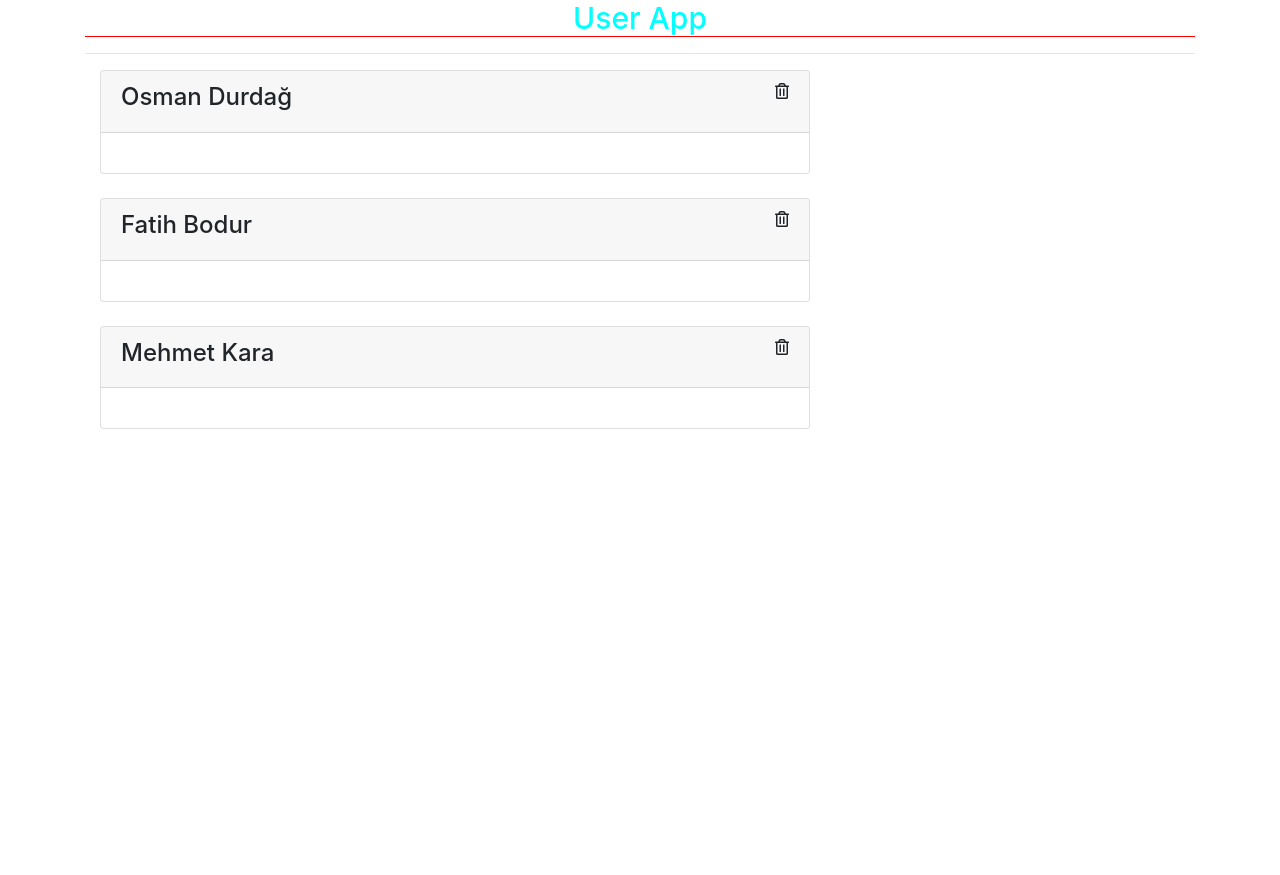
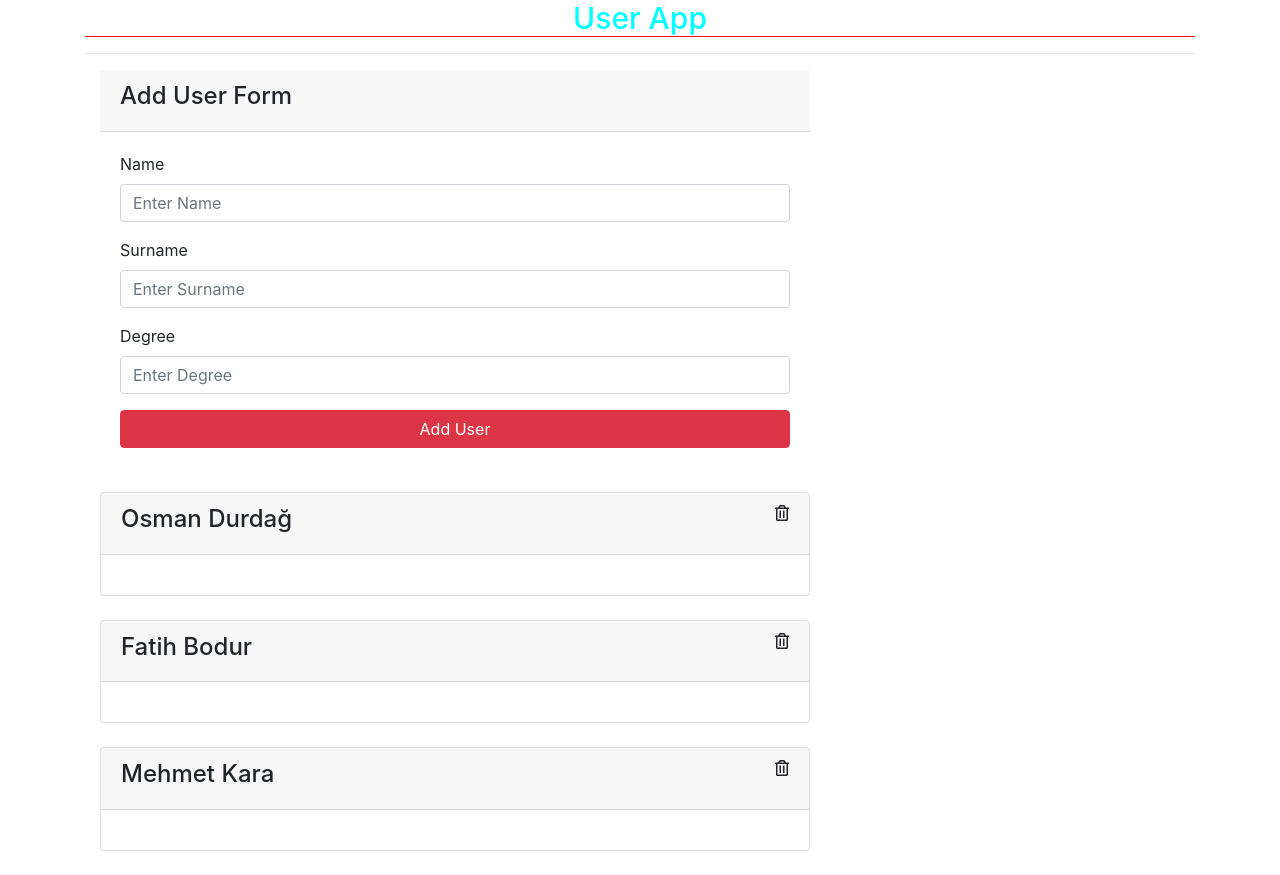
Before and after one commit to zumrudu-anka/first-step-to-react, a React (Create React App) app: page / in a window 1280 px wide. Before the commit the page ends 800 px from the top, so only its background shows below. Built offline with nearby package versions, Linux system fonts and the light colour scheme.

Commit message:
AddUserForm added

```diff
--- a/src/App.js
+++ b/src/App.js
@@ -1,6 +1,7 @@
 import React, { Component } from 'react';
 import Navbar from "./Components/Navbar";
 import Users from "./Components/Users";
+import AddUser from "./Components/AddUser";
 import './App.css';
 
 class App extends Component {
@@ -10,6 +11,7 @@ class App extends Component {
       <div className="container">
         <Navbar title="User App"></Navbar>
         <hr></hr>
+        <AddUser></AddUser>
         <Users></Users>
       </div>
     );
--- /dev/null
+++ b/src/Components/AddUser.js
@@ -0,0 +1,46 @@
+import React, { Component } from 'react'
+
+export class AddUser extends Component {
+    render() {
+        return (
+            <div className="col-md-8 mb-4">
+                <div className="card-header">
+                    <h4>Add User Form</h4>
+                </div>
+                <div className="card-body">
+                    <form>
+                        <div className="form-group">
+                            <label htmlFor="name">Name</label>
+                            <input
+                            type="text"
+                            name="name"
+                            id="name"
+                            placeholder="Enter Name"
+                            class="form-control"></input>
+                        </div>
+                        <div className="form-group">
+                            <label htmlFor="surname">Surname</label>
+                            <input
+                            type="text"
+                            name="surname"
+                            id="surname"
+                            placeholder="Enter Surname"
+                            class="form-control"></input>
+                        </div>
+                        <div className="form-group">
+                            <label htmlFor="degree">Degree</label>
+                            <input
+                            type="text"
+                            name="degree"
+                            id="degree"
+                            placeholder="Enter Degree"
+                            class="form-control"></input>
+                        </div>
+                        <button class="btn btn-danger btn-block" type="submit">Add User</button>
+                    </form>
+                </div>
+            </div>
+        )
+    }
+}
+export default AddUser;
--- a/src/Components/User.js
+++ b/src/Components/User.js
@@ -62,7 +62,7 @@ class User extends Component {
   }
 
   ondeleteUser = (dispatch,e) => {
-    const{id} = this.props;
+    const{id}=this.props;
     // Consumer dispatch
     dispatch({ type: "DELETE_USER", payload:id});
   }
@@ -70,7 +70,7 @@ class User extends Component {
 
   render() {
     //Destructing
-    const {name,surname,state} = this.props;
+    const {name,surname,degree} = this.props;
     const {isVisible} = this.state;
     // Boylece this.props.name seklinde name ozelligine ulasmak yerine
     // sadece name seklinde ulasabiliyoruz...
@@ -90,7 +90,7 @@ class User extends Component {
                       <div className = "card-body">
                       {
                         isVisible ?
-                        <p className = "card-text"> Ünvan : {state}</p>
+                        <p className = "card-text"> Ünvan : {degree}</p>
                         : null
                       }
                       </div>
@@ -108,11 +108,11 @@ class User extends Component {
 User.defaultProps = {
   name : "Bilgi Yok",
   surname : "Bilgi Yok",
-  state : "Bilgi Yok"
+  degree : "Bilgi Yok"
 }
 User.propTypes = {
   name : PropTypes.string.isRequired,
   surname : PropTypes.string.isRequired,
-  state : PropTypes.string.isRequired
+  degree : PropTypes.string.isRequired
 }
 export default User;
--- a/src/context.js
+++ b/src/context.js
@@ -22,18 +22,19 @@ export class UserProvider extends Component {
             id : 1,
             name : "Osman",
             surname : "Durdağ",
-            state : "Prof. Dr"
+            degree : "Prof. Dr"
           },
           {
             id : 2,
             name : "Fatih",
             surname : "Bodur",
-            state : "Prof. Dr"
-          },{
+            degree : "Prof. Dr"
+          },
+          {
             id : 3,
             name : "Mehmet",
             surname : "Kara",
-            state : "Öğrenci"
+            degree : "Öğrenci"
           },
         ],
         dispatch : action => {
```
